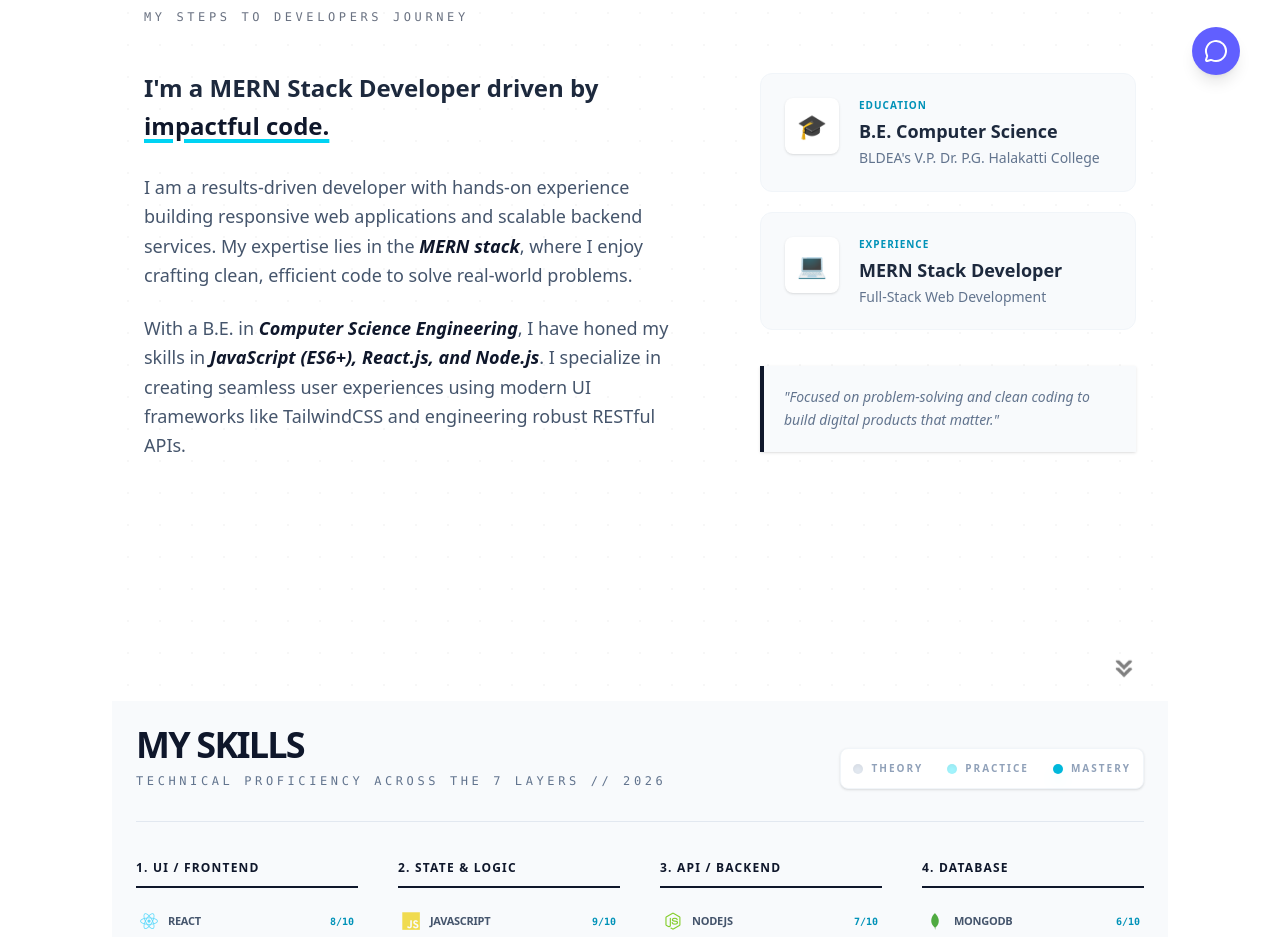
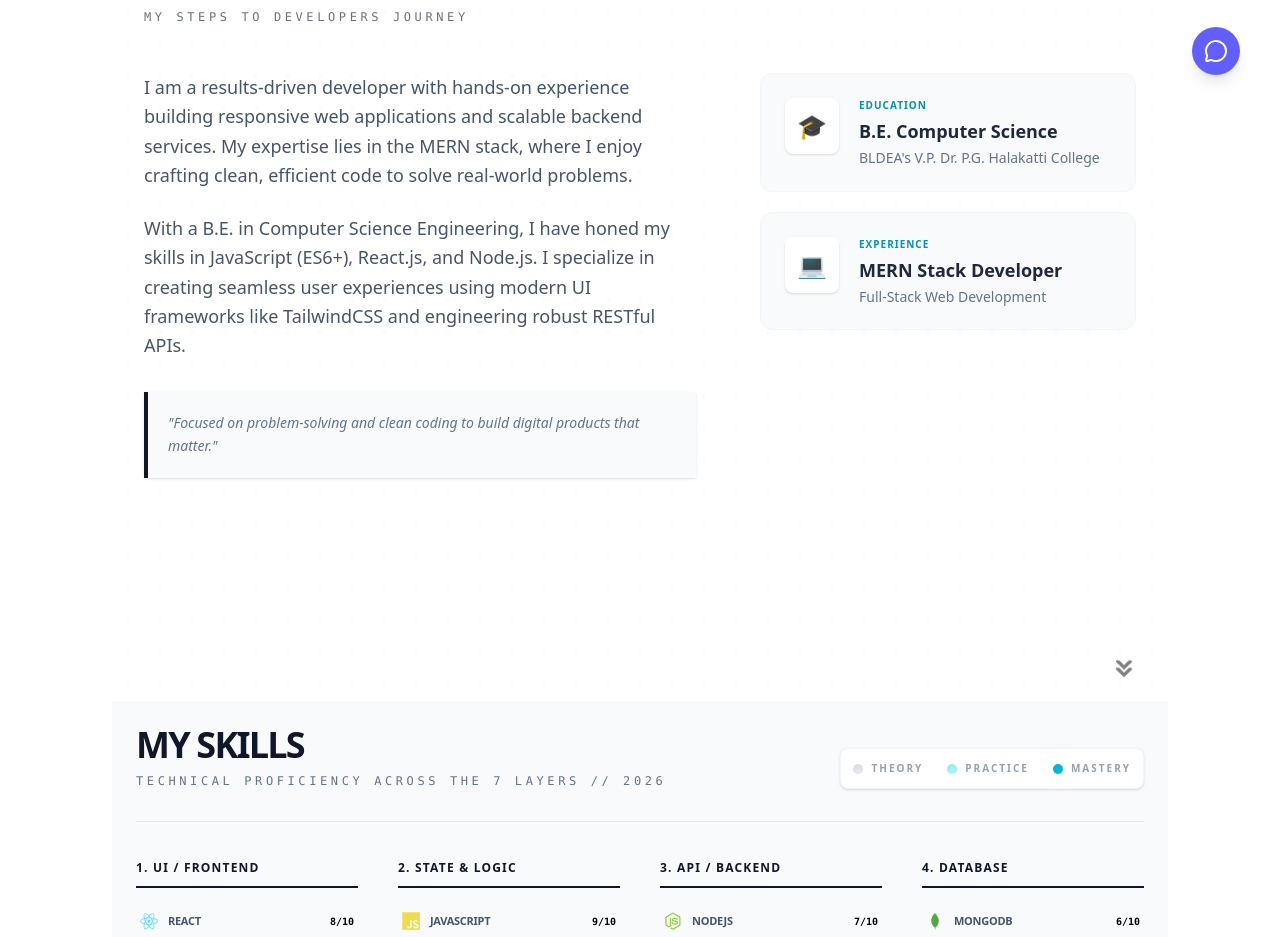
Before and after one commit to PraveenDKatti/my-work, a React (Vite) app: page / in a window 1280 px wide. Shown: the part 709-1646 px from the top of the page. Built offline with nearby package versions, Linux system fonts and the light colour scheme.

Commit message:
removed heading in about and changed skill scale color in skill section

```diff
--- a/src/components/About.jsx
+++ b/src/components/About.jsx
@@ -23,27 +23,25 @@ const About = () => {
 
           {/* LEFT: Narrative Bio (7 Columns) */}
           <div className="lg:col-span-7 space-y-8">
-            <h3 className="text-xl md:text-2xl font-bold text-slate-800 leading-tight">
-              I'm a MERN Stack Developer driven by
-              <span className="relative inline-block mt-2">
-                <span className="relative z-10 text-slate-900 underline decoration-cyan-400 decoration-4 underline-offset-4">impactful code.</span>
-              </span>
-            </h3>
-
             <div className="space-y-6 text-slate-600 text-lg leading-relaxed">
               <p>
                 I am a results-driven developer with hands-on experience building
                 responsive web applications and scalable backend services.
-                My expertise lies in the <span className="text-slate-900 font-semibold italic">MERN stack</span>,
+                My expertise lies in the MERN stack,
                 where I enjoy crafting clean, efficient code to solve real-world problems.
               </p>
 
               <p>
-                With a B.E. in <span className="text-slate-900 font-semibold italic">Computer Science Engineering</span>,
-                I have honed my skills in <span className="text-slate-900 font-semibold italic">JavaScript (ES6+), React.js, and Node.js</span>. I specialize
+                With a B.E. in Computer Science Engineering,
+                I have honed my skills in JavaScript (ES6+), React.js, and Node.js. I specialize
                 in creating seamless user experiences using modern UI frameworks like TailwindCSS and
                 engineering robust RESTful APIs.
               </p>
+            </div>
+
+            {/* Quote Block */}
+            <div className="mt-4 p-5 bg-slate-50 border-l-4 border-slate-900 italic text-slate-500 text-sm leading-relaxed shadow-sm">
+              "Focused on problem-solving and clean coding to build digital products that matter."
             </div>
           </div>
 
@@ -77,11 +75,6 @@ const About = () => {
                 </div>
               </div>
             </div>
-
-            {/* Quote Block */}
-            <div className="mt-4 p-5 bg-slate-50 border-l-4 border-slate-900 italic text-slate-500 text-sm leading-relaxed shadow-sm">
-              "Focused on problem-solving and clean coding to build digital products that matter."
-            </div>
           </div>
         </div>
       </div>
--- a/src/components/Skills.jsx
+++ b/src/components/Skills.jsx
@@ -23,7 +23,7 @@ const Skills = () => {
       skills: [
         { name: "NodeJS", level: 7, icon: "devicon-nodejs-plain colored" },
         { name: "Python", level: 6, icon: "devicon-python-plain colored" },
-        { name: "Next.js", level: 8, icon: "devicon-nextjs-original" },
+        { name: "Next.js", level: 8, icon: "devicon-nextjs-plain colored" },
       ]
     },
     {
@@ -38,8 +38,8 @@ const Skills = () => {
       layer: "5. DevOps / Cloud",
       skills: [
         { name: "Docker", level: 4, icon: "devicon-docker-plain colored" },
-        { name: "AWS", level: 4, icon: "devicon-amazonwebservices-original colored" },
-        { name: "Vercel", level: 8, icon: "devicon-nextjs-original" },
+        { name: "AWS", level: 4, icon: "devicon-amazonwebservices-plain-wordmark" },
+        { name: "Vercel", level: 8, icon: "devicon-vercel-original" },
       ]
     },
     {
@@ -109,7 +109,7 @@ const Skills = () => {
                           {skill.name}
                         </span>
                       </div>
-                      <span className="text-[10px] font-black font-mono text-cyan-600">
+                      <span className="text-[10px] font-black font-mono text-black">
                         {skill.level}/10
                       </span>
                     </div>
```
